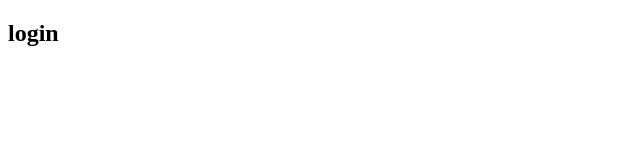
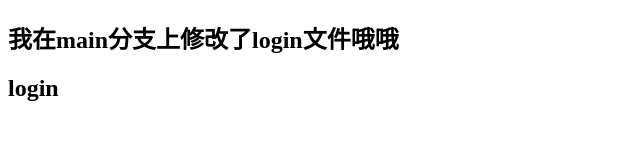
Before and after one commit to FJie7180/project, a plain HTML site: page login.html in a window 1280 px wide. Shown: the whole page, without its empty margins (0-640 px from the left). Drawn offline with Linux system fonts and the light colour scheme.

Commit message:
在main分支上修改了login文件

```diff
--- a/login.html
+++ b/login.html
@@ -9,6 +9,7 @@
 </head>
 
 <body>
+    <h2>我在main分支上修改了login文件哦哦</h2>
     <h2>login</h2>
 </body>
 
```
